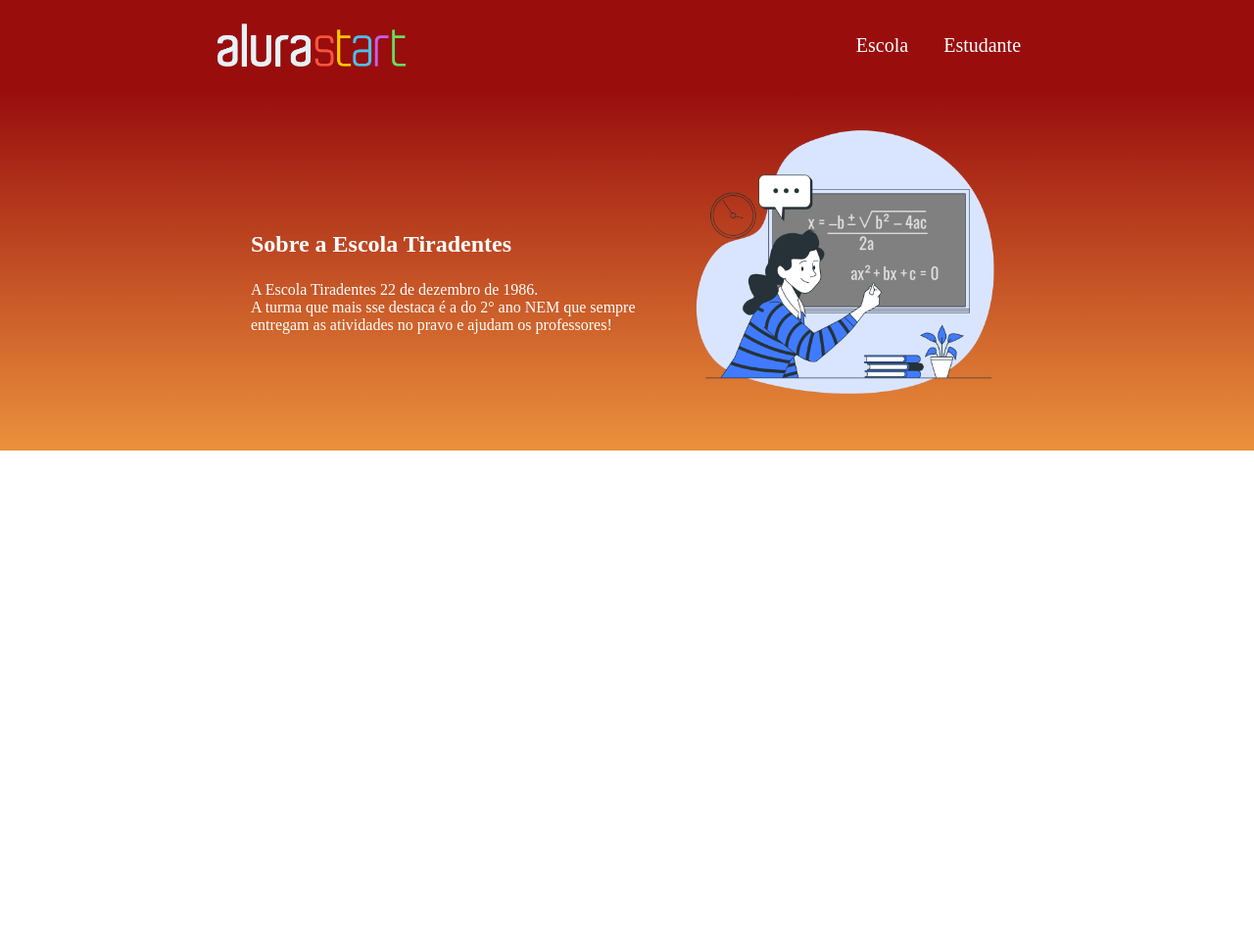
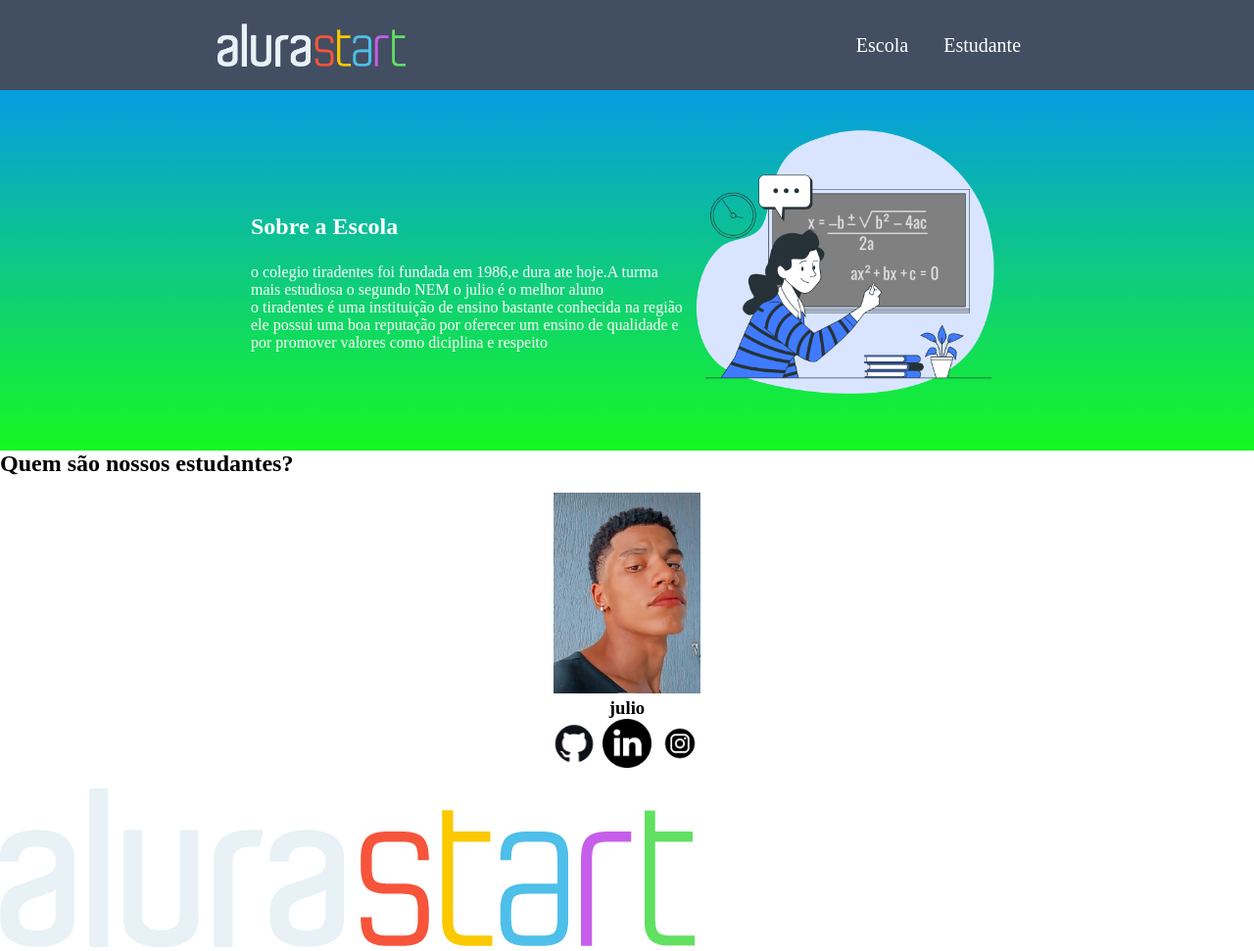
Before and after one commit to PedroGodoy21/t2em-site-turma-criativo, a plain HTML site: page index.html in a window 1280 px wide. Shown: the whole page at 98% size. Before the commit the page ends 800 px from the top, so only its background shows below. Drawn offline with Linux system fonts and the light colour scheme.

Commit message:
Add files via upload

```diff
--- a/index.html
+++ b/index.html
@@ -14,16 +14,32 @@
             <li class="cabecalho-lista-item">Estudante</li>
         </ul>
     </header>
+</body>
+</html><html lang="en">
+    <head>
+
 
         <section class="escola">
             <div class="escola-div-conteudo">
-            <h2 class="escola-titulo">Sobre a Escola Tiradentes</h2>
-            <p class="escola-texto-um">A Escola Tiradentes  22 de dezembro de 1986.</p>
-            <p class="escola-texto-dois">A turma que mais sse destaca é a do 2° ano NEM que sempre entregam as atividades no pravo e ajudam os professores!</p>
+                <h2 class="escola-titulo">Sobre a Escola</h2>
+                <p class="escola-texto-um">o colegio tiradentes foi fundada em 1986,e dura ate hoje.A turma mais estudiosa o segundo NEM o julio é o melhor aluno</p>
+                <p class="escola-texto-dois">o tiradentes é uma instituição de ensino bastante conhecida na região ele possui uma boa reputação por oferecer um ensino de qualidade e por promover valores como diciplina e respeito</p>
             </div>
             <img class="escola-imagem" src="Formula-bro.png" alt="Professora no quadro">
+        </section><section class="estudante">
+            <h2 class="estudante-titulo">Quem são nossos estudantes?</h2>
+            <div class="estudante-div">
+                <img class="estudante-imagem" src="julio.jpg" alt="foto do julio">
+                <h3 class="estudante-nome">julio</h3>
+                <img class="estudante-icone" src="ggithub.png" alt="icone github">
+                <img class="estudante-icone" src="linkedin.png" alt="icone github">
+                <img class="estudante-icone" src="instagram.png" alt="icone github">
+            </div>
         </section>
-
+        <footer class="rodape">
+            <img class="rodape-imagem"src="alurastart logo.png" alt="logo da alura start">
+        </footer>
 
     </body>
+
     </html>
--- a/style.css
+++ b/style.css
@@ -1,10 +1,33 @@
+*{
+    margin: 0;
+    padding: 0;
+}
+
+.cabecalho{
+    background-color: black;
+    color: aliceblue;
+    display: flex;
+    justify-content: space-around;
+    align-items: center;
+    padding: 24px 0;
+}
+
+.cabecalho-imagem{
+    width: 20%;
+}
+
+.cabecalho-lista-item{
+    display: block;
+    margin: 0 16px;
+    font-size: 24px;
+}
 * {
     margin: 0;
     padding: 0;
 }
 
 .cabecalho {
-    background-color: #990d0d;
+    background-color: #424E61;
     color: white;
     display: flex;
     justify-content: space-around;
@@ -27,7 +50,7 @@
 }
 
 .escola{
-    background-image: linear-gradient(#990d0d,#eb913c);
+    background-image: linear-gradient(#069ce2,#16f821);
     color:white;
     display: flex;
     justify-content: center;
@@ -41,3 +64,16 @@
 .escola-titulo{
     padding: 24px 0;
 }
+
+.estudante-imagem{
+    width: 150px;
+}
+
+.estudante-icone{
+    width: 50px;
+}
+
+.estudante-div{
+    text-align: center;
+    padding: 16px 0;
+}
```
Also changed, not shown: ggithub.png (added), instagram.png (added), julio.jpg (added), linkedin.png (added), 1 other file. Lines whose indentation alone changed are shown as unchanged.
